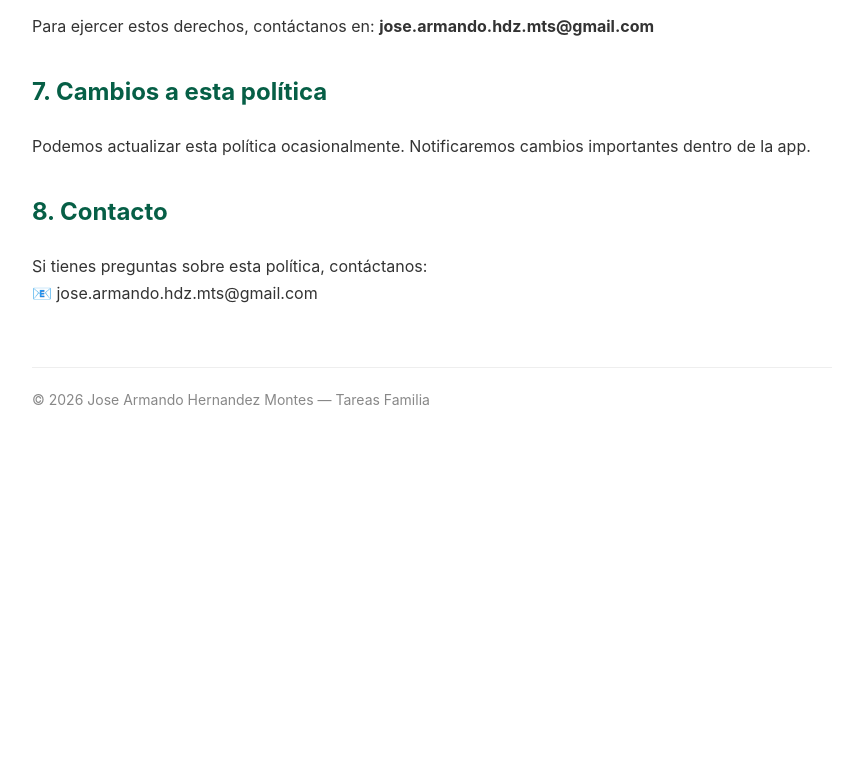
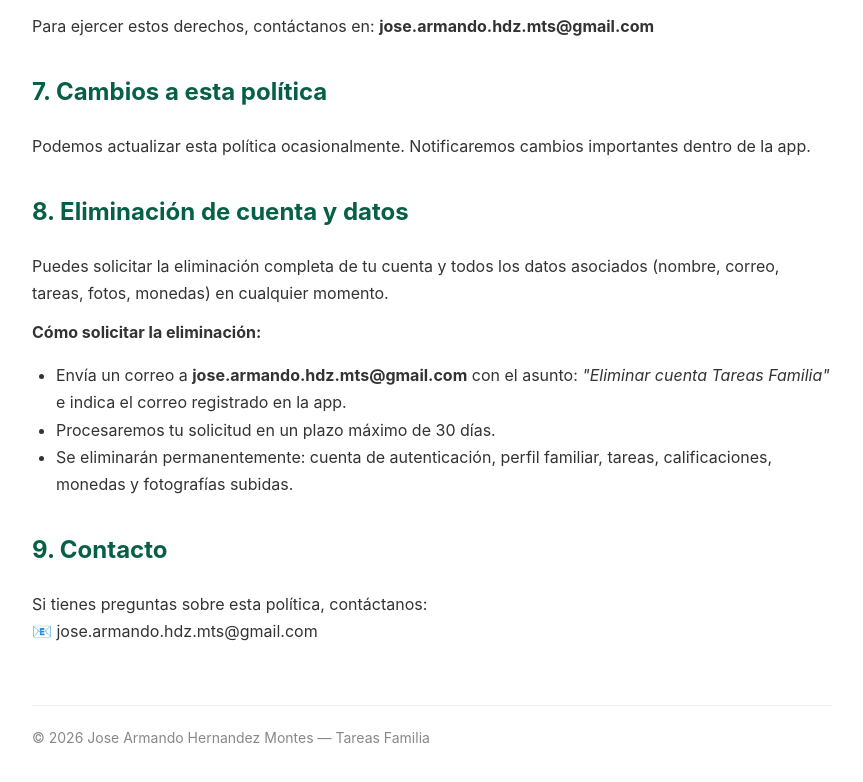
Before and after one commit to joseaher87/joseaher87.github.io, a plain HTML site: page privacidad-tareas-familia.html in a window 1280 px wide. Shown: the part 1366-2148 px from the top of the page, without its empty margins (208-1071 px from the left). Before the commit the page ends 1818 px from the top, so only its background shows below. Drawn offline with Linux system fonts and the light colour scheme.

Commit message:
Add account deletion section with anchor #eliminar-cuenta

```diff
--- a/privacidad-tareas-familia.html
+++ b/privacidad-tareas-familia.html
@@ -60,7 +60,16 @@
   <h2>7. Cambios a esta política</h2>
   <p>Podemos actualizar esta política ocasionalmente. Notificaremos cambios importantes dentro de la app.</p>
 
-  <h2>8. Contacto</h2>
+  <h2 id="eliminar-cuenta">8. Eliminación de cuenta y datos</h2>
+  <p>Puedes solicitar la eliminación completa de tu cuenta y todos los datos asociados (nombre, correo, tareas, fotos, monedas) en cualquier momento.</p>
+  <p><strong>Cómo solicitar la eliminación:</strong></p>
+  <ul>
+    <li>Envía un correo a <strong>jose.armando.hdz.mts@gmail.com</strong> con el asunto: <em>"Eliminar cuenta Tareas Familia"</em> e indica el correo registrado en la app.</li>
+    <li>Procesaremos tu solicitud en un plazo máximo de 30 días.</li>
+    <li>Se eliminarán permanentemente: cuenta de autenticación, perfil familiar, tareas, calificaciones, monedas y fotografías subidas.</li>
+  </ul>
+
+  <h2>9. Contacto</h2>
   <p>Si tienes preguntas sobre esta política, contáctanos:<br>
   📧 jose.armando.hdz.mts@gmail.com</p>
 
```
